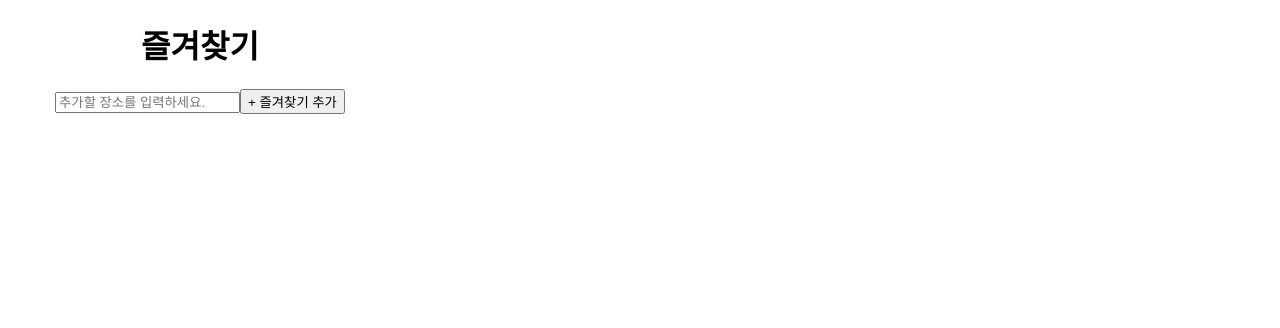
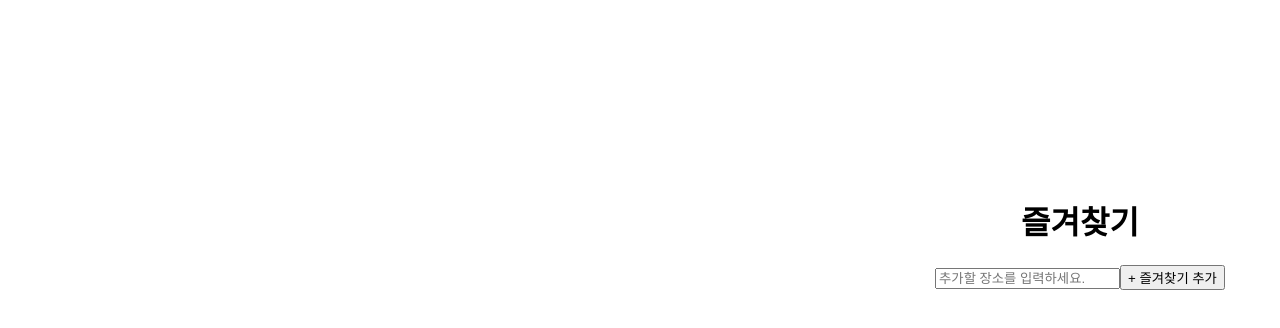
Before and after one commit to WebTestOr/web-yong, a React (Create React App) app: page /services in a window 1280 px wide. Shown: the top 328 px of the page. Built offline with nearby package versions, Linux system fonts and the light colour scheme.

Commit message:
list 기능 구현

```diff
--- a/src/pages/Mylist.js
+++ b/src/pages/Mylist.js
@@ -1,5 +1,21 @@
 import React, { useState } from 'react';
 import styled from 'styled-components';
+
+const MyListWrapper = styled.div`
+  position: absolute;
+  top: 176px;
+  right: 0;
+  width: 400px;
+  height: 100vh;
+  overflow-y: auto;
+  background-color: #fff;
+`;
+
+const HeaderStyle = styled.div`
+  width: 400px;
+  height: 176px;
+  text-align: center;
+`;
 
 const MyList = () => {
   const [list, setList] = useState([]);
@@ -17,15 +33,8 @@ const MyList = () => {
     setList(updatedList);
   };
 
-  const HeaderStyle = styled.div`
-
-    width: 400px;
-    height: 176px;
-    text-align: center;
-  `;
-
   return (
-    <div>
+    <MyListWrapper>
       <HeaderStyle>
         <h1>즐겨찾기</h1>
         <input
@@ -36,16 +45,17 @@ const MyList = () => {
         />
         <button onClick={addList}> + 즐겨찾기 추가</button>
       </HeaderStyle>
-      <ul>
+      <div>
         {list.map((item, index) => (
           <p key={index}>
             {index + 1}. {item}
             <button onClick={() => deleteList(index)}>삭제</button>
           </p>
         ))}
-      </ul>
-    </div>
+      </div>
+    </MyListWrapper>
   );
+
 };
 
 export default MyList;
```
